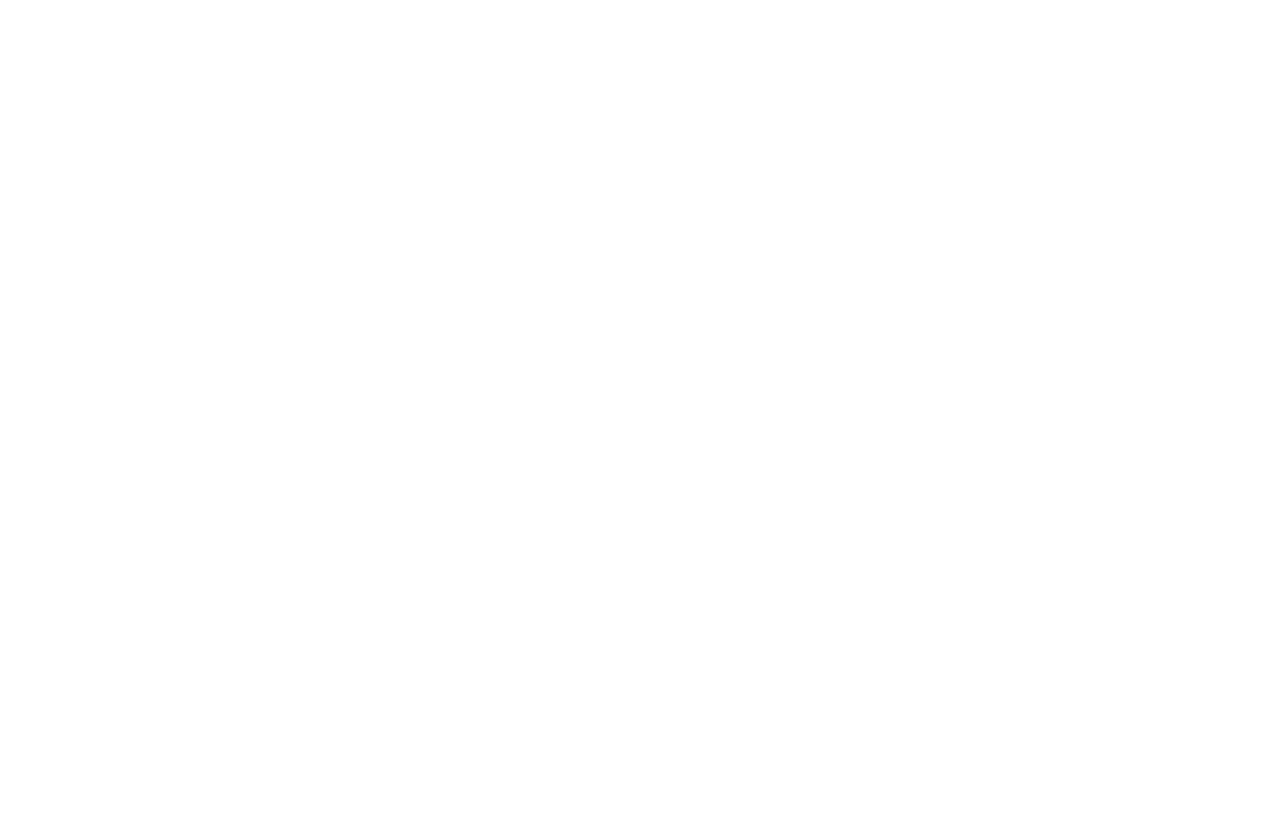
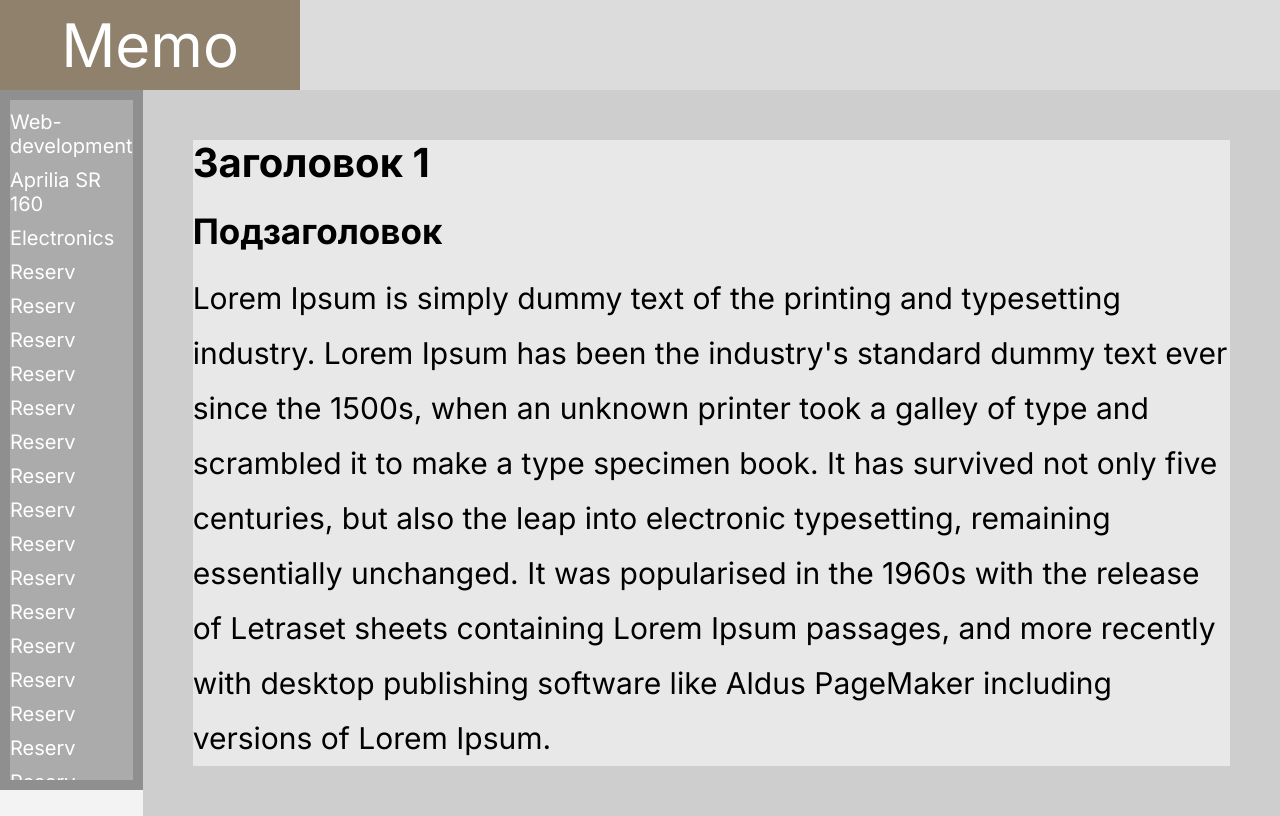
Before and after one commit to AlexandrTurdiyev/Memo, a plain HTML site: page index.html in a window 1280 px wide. Drawn offline with Linux system fonts and the light colour scheme.

Commit message:
feat: update page content and styles

```diff
--- a/index.html
+++ b/index.html
@@ -1,14 +1,74 @@
 <!doctype html>
-<html lang="en">
+<html lang="ru">
 <head>
     <meta charset="UTF-8">
     <meta name="viewport"
           content="width=device-width, user-scalable=no, initial-scale=1.0, maximum-scale=1.0, minimum-scale=1.0">
     <meta http-equiv="X-UA-Compatible" content="ie=edge">
     <title>Memo</title>
-
+    <link rel="preconnect" href="https://fonts.googleapis.com">
+    <link rel="preconnect" href="https://fonts.gstatic.com" crossorigin>
+    <link href="https://fonts.googleapis.com/css2?family=Inter:wght@400;700&family=Roboto:wght@400;700&display=swap" rel="stylesheet">
+    <link rel="stylesheet" href="styles/normalize.css">
+    <link rel="stylesheet" href="styles/style.css">
 </head>
 <body>
+<header class="header container">
+    <div class="header__logo">
+        <div class="header__logo-text">Memo</div>
+    </div>
+</header>
+<main>
+    <section class="page container">
+        <div class="page__sidebar-wrapper">
+            <div class="sidebar">
+                <div class="sidebar__inner">
+                    <ul class="sidebar__menu">
+                        <li class="sidebar__item"><a href="#" class="sidebar__link">Web-development</a></li>
+                        <li class="sidebar__item"><a href="#" class="sidebar__link">Aprilia SR 160</a></li>
+                        <li class="sidebar__item"><a href="#" class="sidebar__link">Electronics</a></li>
+                        <li class="sidebar__item"><a href="#" class="sidebar__link">Reserv</a></li>
+                        <li class="sidebar__item"><a href="#" class="sidebar__link">Reserv</a></li>
+                        <li class="sidebar__item"><a href="#" class="sidebar__link">Reserv</a></li>
+                        <li class="sidebar__item"><a href="#" class="sidebar__link">Reserv</a></li>
+                        <li class="sidebar__item"><a href="#" class="sidebar__link">Reserv</a></li>
+                        <li class="sidebar__item"><a href="#" class="sidebar__link">Reserv</a></li>
+                        <li class="sidebar__item"><a href="#" class="sidebar__link">Reserv</a></li>
+                        <li class="sidebar__item"><a href="#" class="sidebar__link">Reserv</a></li>
+                        <li class="sidebar__item"><a href="#" class="sidebar__link">Reserv</a></li>
+                        <li class="sidebar__item"><a href="#" class="sidebar__link">Reserv</a></li>
+                        <li class="sidebar__item"><a href="#" class="sidebar__link">Reserv</a></li>
+                        <li class="sidebar__item"><a href="#" class="sidebar__link">Reserv</a></li>
+                        <li class="sidebar__item"><a href="#" class="sidebar__link">Reserv</a></li>
+                        <li class="sidebar__item"><a href="#" class="sidebar__link">Reserv</a></li>
+                        <li class="sidebar__item"><a href="#" class="sidebar__link">Reserv</a></li>
+                        <li class="sidebar__item"><a href="#" class="sidebar__link">Reserv</a></li>
+                        <li class="sidebar__item"><a href="#" class="sidebar__link">Reserv</a></li>
+                        <li class="sidebar__item"><a href="#" class="sidebar__link">Reserv</a></li>
+                        <li class="sidebar__item"><a href="#" class="sidebar__link">Reserv</a></li>
+                        <li class="sidebar__item"><a href="#" class="sidebar__link">Reserv</a></li>
+
+                    </ul>
+                </div>
+            </div>
+        </div>
+        <div class="page__content-wrapper">
+            <div class="page__content-inner">
+                <h2 class="page__content-title-text">Заголовок 1</h2>
+                <h3 class="page__content-subtitle-text">Подзаголовок</h3>
+                <p class="page__content-text">
+                    Lorem Ipsum is simply dummy text of the printing and typesetting industry.
+                    Lorem Ipsum has been the industry's standard dummy text ever since the 1500s,
+                    when an unknown printer took a galley of type and scrambled it to make a type specimen book.
+                    It has survived not only five centuries, but also the leap into electronic typesetting,
+                    remaining essentially unchanged. It was popularised in the 1960s with the release of
+                    Letraset sheets containing Lorem Ipsum passages, and more recently with desktop publishing
+                    software like Aldus PageMaker including versions of Lorem Ipsum.
+                </p>
+            </div>
+        </div>
+    </section>
+</main>
 
 </body>
 </html>
--- a/styles/style.scss
+++ b/styles/style.scss
@@ -0,0 +1,110 @@
+$fontInter: 'Inter', sans-serif;
+
+
+* {
+  margin: 0;
+  padding: 0;
+}
+
+body {
+  background-color: #000;
+}
+
+a {
+  color: #000000;
+  text-decoration: none;
+}
+
+.container {
+  max-width: 1440px;
+  margin: 0 auto;
+}
+
+.header {
+  background-color: #DCDCDC ;
+  height: 90px;
+  &__logo {
+    background-color: #8F816C;
+    display: flex;
+    justify-content: center;
+    align-items: center;
+    width: 300px;
+    height: 100%;
+  }
+  &__logo-text {
+    color: #FFF;
+    font-family: $fontInter;
+    font-size: 60px;
+    line-height: 60px;
+  }
+}
+
+.page {
+  background-color: #F3F3F3;
+  display: flex;
+  &__sidebar-wrapper {
+    background-color: #8F8F8F;
+    width: 300px;
+    max-height: 700px;
+  }
+  &__content-wrapper {
+    background-color: #CECECE;
+    display: flex;
+    max-width: 1140px;
+    //padding: 50px;
+  }
+  &__content-inner {
+    background-color: #E8E8E8;
+    margin: 50px;
+  }
+  &__content-title-text {
+    font-size: 40px;
+    font-family: $fontInter;
+    font-weight: 700;
+    margin-bottom: 25px;
+  }
+  &__content-subtitle-text {
+    font-size: 35px;
+    font-family: $fontInter;
+    font-weight: 700;
+    margin-bottom: 20px;
+  }
+  &__content-text {
+    font-size: 30px;
+    font-family: $fontInter;
+    font-weight: 400;
+    line-height: 55px;
+  }
+}
+
+.sidebar {
+  padding: 0 10px;
+  &__inner {
+    max-height: 680px;
+    margin: 10px 0;
+    background-color: #ABABAB;
+    overflow: scroll;
+    -ms-overflow-style: none;
+    &::-webkit-scrollbar { width: 0; }
+  }
+  &__menu {
+
+  }
+  &__item {
+    margin: 10px 0;
+  }
+  &__link {
+    color: #FFF;
+    font-family: $fontInter;
+    font-size: 20px;
+    line-height: 24px;
+  }
+}
+
+
+
+/* хром, сафари */
+.element::-webkit-scrollbar { width: 0; }
+
+/* ie 10+ */
+.element { -ms-overflow-style: none; }
```
Also changed, not shown: styles/style.css, 1 other file.
